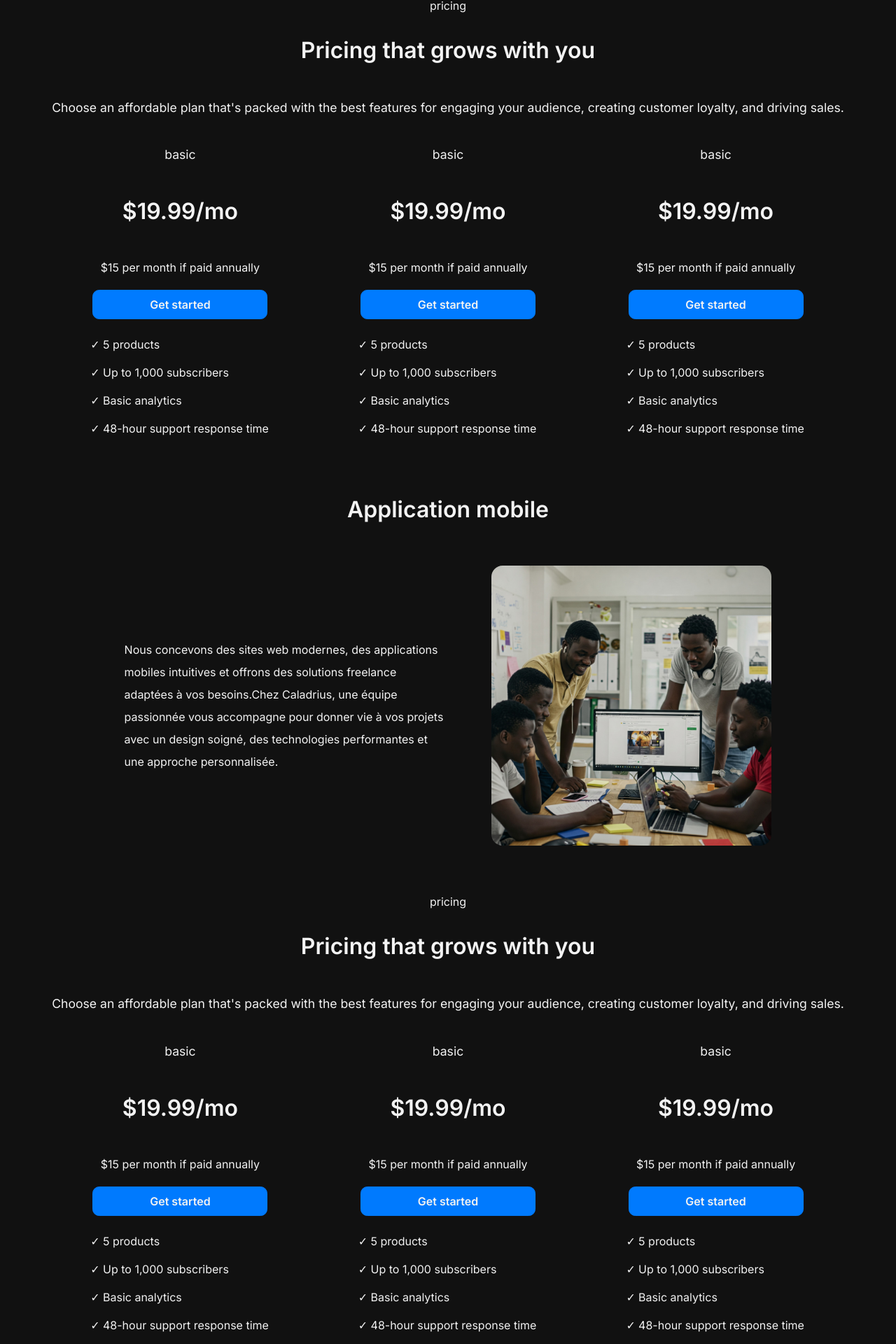
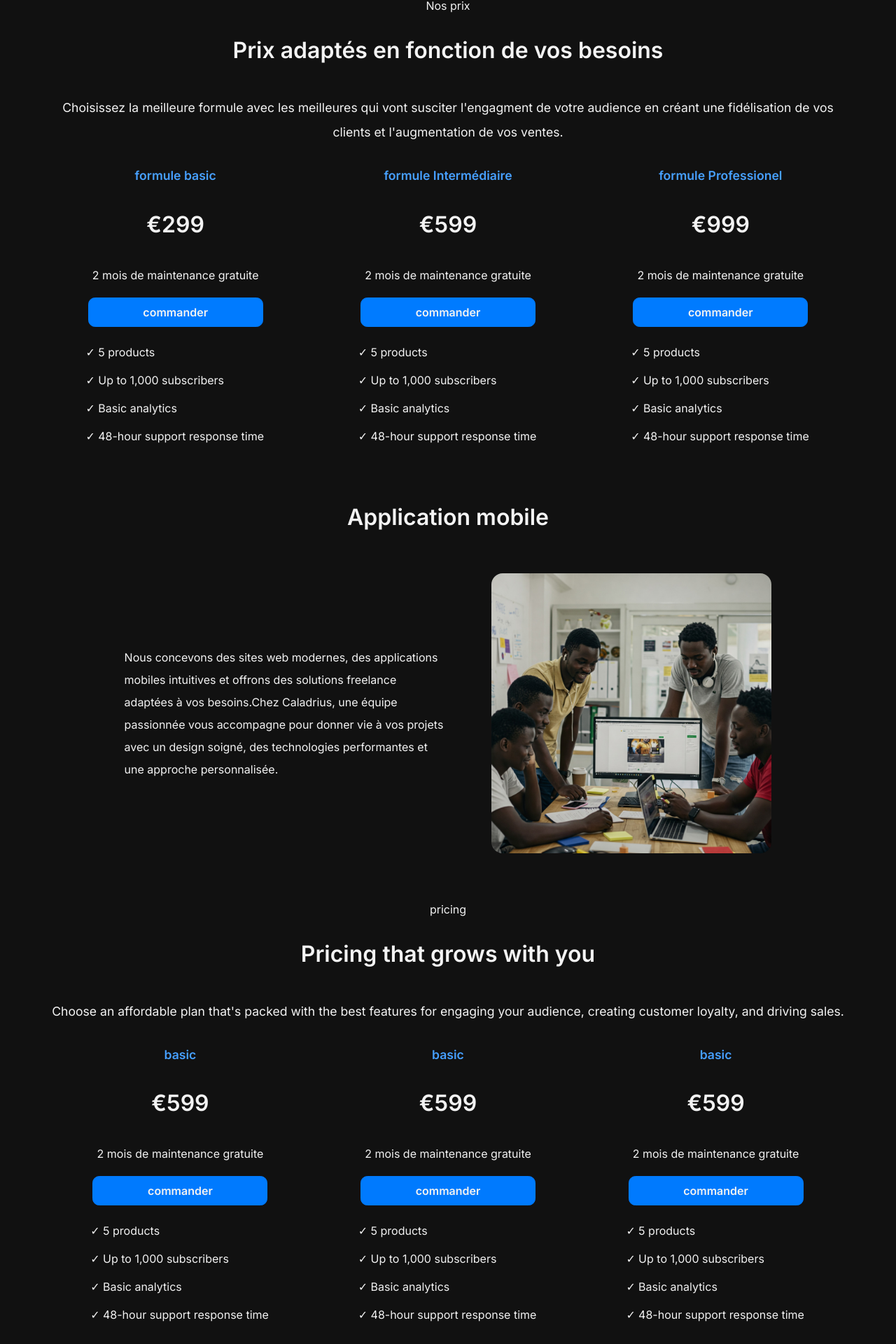
Before and after one commit to Migthyvan/Caladrius, a Vue app in the folder Caladrius/: page /services in a window 1280 px wide. Shown: the part 1832-3752 px from the top of the page at 70% size. Built offline with nearby package versions, Linux system fonts and the light colour scheme.

Commit message:
lundi 12 - 05 - 2025

```diff
--- /dev/null
+++ b/Caladrius/src/components/layout/servicesCard.vue
@@ -0,0 +1,113 @@
+<template>
+  <div class="card__services"
+    data-aos="fade-up"
+    data-aos-duration="3000"
+  >
+    <h4 class = "title">{{ title }}</h4>
+    <h2 class="subtitle">
+      €{{price}}
+    </h2>
+    <p>
+      {{ paymentMethods }}
+    </p>
+    <mainButton label="commander"
+      @click="handleClick"
+    />
+
+    <ul>
+      <li v-for="(item, index) in features" :key="index">        {{ item }}
+      </li>
+    </ul>
+  </div>
+</template>
+
+<script>
+import mainButton from '../button/mainButton.vue';
+export default {
+  props:{
+
+    title:{
+      type:String,
+      default:'basic'
+    },
+
+    price:{
+      type: Number,
+      default: 599
+    },
+    paymentMethods:{
+      type: String,
+      default:'2 mois de maintenance gratuite'
+    },
+    features:{
+      type: Array,
+      default:[
+        '5 products',
+        'Up to 1,000 subscribers',
+        'Basic analytics',
+        '48-hour support response time'
+      ]
+    }
+
+  },
+
+  emits:['commande'],
+
+  components:{
+    mainButton
+  },
+
+  setup(props, {emit}) {
+
+    const handleClick = () =>{
+      emit('commande')
+    }
+
+    return {
+      handleClick
+    };
+  }
+}
+</script>
+
+<style scoped>
+.card__services{
+  display: flex;
+  flex-direction: column;
+  justify-content: center;
+  align-items: center;
+  gap: 1rem;
+}
+
+.card__services h4{
+  color: #47a0ff;
+  font-weight: 600;
+}
+
+span{
+  display: flex;
+  align-items: center;
+  width: 100%;
+  gap: 1rem;
+  color: #f3f3f3;
+}
+
+span i {
+  color:#f3f3f3;
+}
+
+ul{
+  color: #f3f3f3;
+  line-height: 2.5;
+  list-style-type: "✓ ";
+  padding-left: 1rem;
+}
+
+.subtitle, title{
+  text-align: center;
+}
+
+.subtitle{
+  font-size: 2rem;
+}
+</style>
--- a/Caladrius/src/components/section/r_firstSection.vue
+++ b/Caladrius/src/components/section/r_firstSection.vue
@@ -38,7 +38,9 @@ export default {
 
 .main__container{
     padding: 4rem 1rem 1rem 1rem;
-    background: #111111;
+    background-image: url('../../assets/pictures/antiquities-6973196_1920.jpg');
+    background-size: cover;
+    /*background: #111111;*/
     box-sizing: border-box; /* Inclut padding/border dans la largeur */
     min-height: 100vh;
     overflow-y: hidden ;
--- a/Caladrius/src/components/section/servicesOther.vue
+++ b/Caladrius/src/components/section/servicesOther.vue
@@ -49,76 +49,29 @@
         </div>
 
         <div class="about__website" >
-            <p class="title" >pricing</p>
-            <h2 class="subtitle" >Pricing that grows with you</h2>
-            <h4 class="subsubtile">Choose an affordable plan that's packed with
-                the best features for engaging your audience,
-                creating customer loyalty, and driving sales.
+            <p class="title" >Nos prix</p>
+            <h2 class="subtitle" >Prix adaptés en fonction de vos besoins</h2>
+            <h4 class="subsubtile">
+                Choisissez la meilleure formule avec les meilleures qui
+                vont susciter l'engagment de votre audience en créant une
+                fidélisation de vos clients et l'augmentation de vos ventes.
             </h4>
 
             <div class="card__family">
-                <div class="card__services" data-aos="fade-up"
-                data-aos-duration="3000">
-                    <h4>
-                        basic
-                    </h4>
-                    <h2>
-                        $19.99/mo
-                    </h2>
-                    <p>
-                        $15 per month if paid annually
-                    </p>
-                    <mainButton label="Get started"/>
 
-                    <ul>
-                        <li>5 products</li>
-                        <li>Up to 1,000 subscribers</li>
-                        <li>Basic analytics</li>
-                        <li>48-hour support response time</li>
-                    </ul>
-                </div>
+                <servicesCard
+                    title = ' formule basic'
+                    price = 299
+                />
+                <servicesCard
+                    title = 'formule Intermédiaire'
+                    price = 599
+                />
+                <servicesCard
+                    title = 'formule Professionel'
+                    price = 999
+                />
 
-                <div class="card__services" data-aos="fade-up"
-                data-aos-duration="3000">
-                    <h4>
-                        basic
-                    </h4>
-                    <h2>
-                        $19.99/mo
-                    </h2>
-                    <p>
-                        $15 per month if paid annually
-                    </p>
-                    <mainButton label="Get started"/>
-
-                    <ul>
-                        <li>5 products</li>
-                        <li>Up to 1,000 subscribers</li>
-                        <li>Basic analytics</li>
-                        <li>48-hour support response time</li>
-                    </ul>
-                </div>
-
-                <div class="card__services" data-aos="fade-up"
-                data-aos-duration="3000">
-                    <h4>
-                        basic
-                    </h4>
-                    <h2>
-                        $19.99/mo
-                    </h2>
-                    <p>
-                        $15 per month if paid annually
-                    </p>
-                    <mainButton label="Get started"/>
-
-                    <ul>
-                        <li>5 products</li>
-                        <li>Up to 1,000 subscribers</li>
-                        <li>Basic analytics</li>
-                        <li>48-hour support response time</li>
-                    </ul>
-                </div>
             </div>
 
 
@@ -148,68 +101,9 @@
             </h4>
 
             <div class="card__family">
-                <div class="card__services" data-aos="fade-up"
-                data-aos-duration="3000">
-                    <h4>
-                        basic
-                    </h4>
-                    <h2>
-                        $19.99/mo
-                    </h2>
-                    <p>
-                        $15 per month if paid annually
-                    </p>
-                    <mainButton label="Get started"/>
-
-                    <ul>
-                        <li>5 products</li>
-                        <li>Up to 1,000 subscribers</li>
-                        <li>Basic analytics</li>
-                        <li>48-hour support response time</li>
-                    </ul>
-                </div>
-
-                <div class="card__services" data-aos="fade-up"
-                data-aos-duration="3000">
-                    <h4>
-                        basic
-                    </h4>
-                    <h2>
-                        $19.99/mo
-                    </h2>
-                    <p>
-                        $15 per month if paid annually
-                    </p>
-                    <mainButton label="Get started"/>
-
-                    <ul>
-                        <li>5 products</li>
-                        <li>Up to 1,000 subscribers</li>
-                        <li>Basic analytics</li>
-                        <li>48-hour support response time</li>
-                    </ul>
-                </div>
-
-                <div class="card__services" data-aos="fade-up"
-                data-aos-duration="3000">
-                    <h4>
-                        basic
-                    </h4>
-                    <h2>
-                        $19.99/mo
-                    </h2>
-                    <p>
-                        $15 per month if paid annually
-                    </p>
-                    <mainButton label="Get started"/>
-
-                    <ul>
-                        <li>5 products</li>
-                        <li>Up to 1,000 subscribers</li>
-                        <li>Basic analytics</li>
-                        <li>48-hour support response time</li>
-                    </ul>
-                </div>
+                <servicesCard/>
+                <servicesCard/>
+                <servicesCard/>
             </div>
 
 
@@ -219,6 +113,7 @@
 
 <script>
 import mainButton from '../button/mainButton.vue';
+import servicesCard from '../layout/servicesCard.vue';
 export default {
     props: {
         title :{
@@ -231,7 +126,7 @@ export default {
         }
     },
     components:{
-        mainButton
+        mainButton, servicesCard
     },
 }
 </script>
@@ -244,6 +139,13 @@ export default {
 .card{
     display: flex;
     gap: 1rem;
+}
+
+.card__family{
+    display: flex;
+    flex-direction: column;
+    justify-content: center;
+    gap: 2rem;
 }
 
 .card h4{
```
Also changed, not shown: Caladrius/src/assets/pictures/antiquities-6973196_1920.jpg (added).
